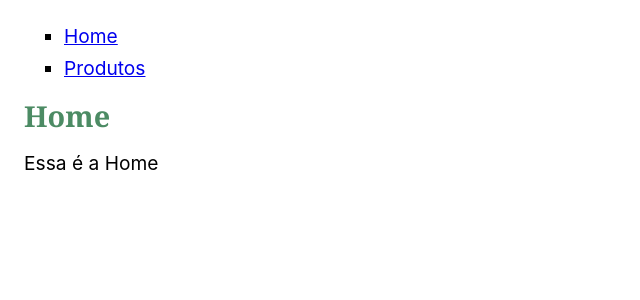
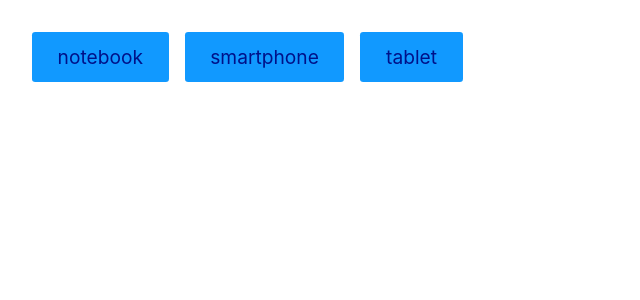
Before and after one commit to BrenoSeixas/estudos-react, a React (Vite) app in the folder ferramenta-frontend/: page / in a window 1280 px wide. Shown: the top 300 px of the page, without its empty margins (0-640 px from the left). Built offline with nearby package versions, Linux system fonts and the light colour scheme.

Commit message:
Exercicio useState

```diff
--- a/ferramenta-frontend/src/App.jsx
+++ b/ferramenta-frontend/src/App.jsx
@@ -1,27 +1,33 @@
 import React from "react";
-import Header from "./Header";
-import Home from "./Home";
 import Produtos from "./Produtos";
 
-// Replique a interface como a apresentada na aula
-// Utilize a array abaixo para mostrar os produtos
-// Quebre em componentes o que precisar ser reutilizado
-// Dica: const { pathname } = window.location; (puxa o caminho do URL)
+const App = () => {
+  const [dados, setDados] = React.useState(null);
+  const [carregando, setCarregando] = React.useState(null);
 
-const App = () => {
-  const { pathname } = window.location;
-  let Pagina = Home;
-
-  if (pathname === "/produtos") {
-    Pagina = Produtos;
-  } else {
-    Pagina = Home;
+  async function handleClick(event) {
+    setCarregando(true);
+    const response = await fetch(
+      `https://ranekapi.origamid.dev/json/api/produto/${event.target.innerText}`
+    );
+    const json = await response.json();
+    setDados(json);
+    setCarregando(false);
   }
 
   return (
     <div>
-      <Header />
-      <Pagina />
+      <button style={{ margin: ".5rem" }} onClick={handleClick}>
+        notebook
+      </button>
+      <button style={{ margin: ".5rem" }} onClick={handleClick}>
+        smartphone
+      </button>
+      <button style={{ margin: ".5rem" }} onClick={handleClick}>
+        tablet
+      </button>
+      {carregando && <p>Carregando...</p>}
+      {!carregando && dados && <Produtos dados={dados} />}
     </div>
   );
 };
--- a/ferramenta-frontend/src/Header.jsx
+++ /dev/null
@@ -1,18 +0,0 @@
-import React from "react";
-
-const Header = () => {
-  return (
-    <header>
-      <ul>
-        <li>
-          <a href="/">Home</a>
-        </li>
-        <li>
-          <a href="/produtos">Produtos</a>
-        </li>
-      </ul>
-    </header>
-  );
-};
-
-export default Header;
--- a/ferramenta-frontend/src/Home.jsx
+++ /dev/null
@@ -1,13 +0,0 @@
-import React from "react";
-import Titulo from "./Titulo";
-
-const Home = () => {
-  return (
-    <section>
-      <Titulo texto="Home" />
-    <p>Essa é a Home</p>
-    </section>
-  );
-};
-
-export default Home;
--- a/ferramenta-frontend/src/Produto.jsx
+++ /dev/null
@@ -1,16 +0,0 @@
-import React from "react";
-
-const Produto = ({ nome, propriedades }) => {
-  return (
-    <div style={{ border: "1px solid", margin: "1rem 0", padding: "1rem" }}>
-      {nome}
-      <ul>
-        {propriedades.map((propriedade) => (
-          <li key={propriedade}>{propriedade}</li>
-        ))}
-      </ul>
-    </div>
-  );
-};
-
-export default Produto;
--- a/ferramenta-frontend/src/Produtos.jsx
+++ b/ferramenta-frontend/src/Produtos.jsx
@@ -1,20 +1,12 @@
 import React from "react";
-import Titulo from "./Titulo";
-import Produto from "./Produto";
 
-const produtos = [
-  { nome: "Notebook", propriedades: ["16gb ram", "512gb"] },
-  { nome: "Smartphone", propriedades: ["2gb ram", "128gb"] },
-];
-
-const Produtos = () => {
+const Produtos = ({ dados }) => {
   return (
-    <section>
-      <Titulo texto="Produtos" />
-      {produtos.map((produto) => (
-        <Produto key={produto.nome} {...produto} />
-      ))}
-    </section>
+    <div>
+      <h1>{dados.nome}</h1>
+      <p>R$ {dados.preco},00</p>
+      <img src={dados.fotos[0].src} alt={dados.fotos[0].src} />
+    </div>
   );
 };
 
--- a/ferramenta-frontend/src/Titulo.jsx
+++ /dev/null
@@ -1,7 +0,0 @@
-import React from "react";
-
-const Titulo = ({ texto }) => {
-  return <h1 style={{ color: "#4c8b64" }}>{texto}</h1>;
-};
-
-export default Titulo;
```
